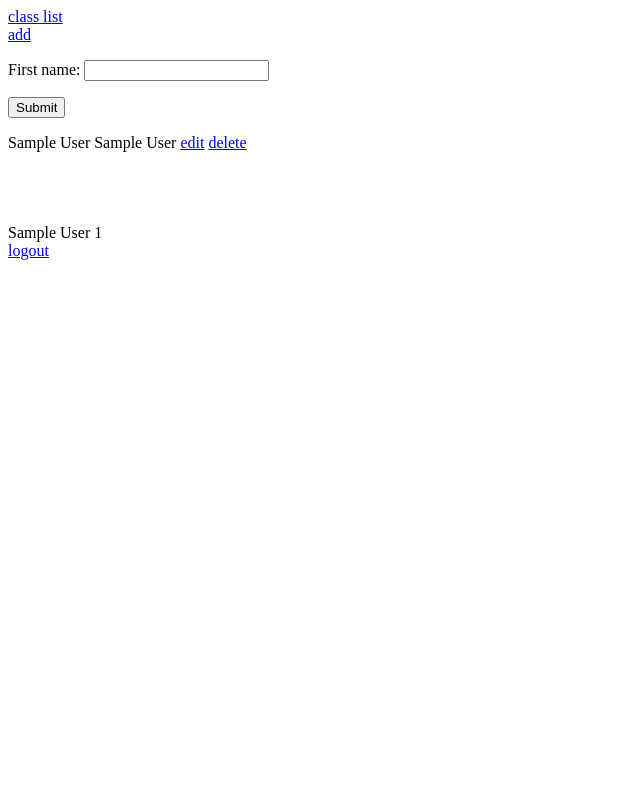
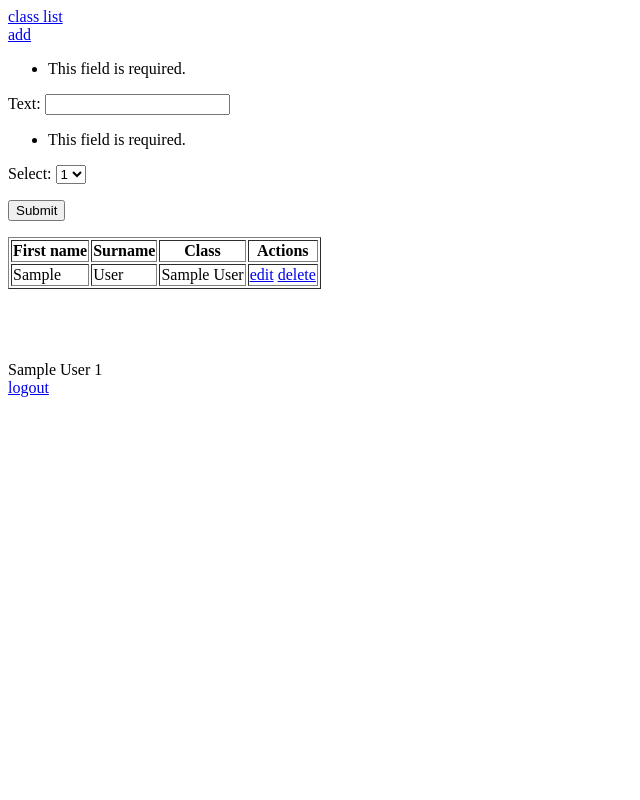
Before and after one commit to dani37x/School, a Django app: page / in a window 1280 px wide. Shown: the whole page, without its empty margins (0-640 px from the left). Run offline with Django 4.2, Linux system fonts and the light colour scheme; a user stored in the database is signed in; tables that the repository leaves empty hold one stand-in row (values such as "Sample post").

Commit message:
different way to create form -  without inheritance from model

```diff
--- a/mysite/school/forms.py
+++ b/mysite/school/forms.py
@@ -10,3 +10,14 @@ class StudentSearchForm(forms.ModelForm):
     def __init__(self, *args, **kwargs):
         super().__init__(*args, **kwargs)
         self.fields['first_name'].required = False
+
+
+CHOICES= (
+('ME', '1'),
+('YOU', '2'),
+('WE', '3'),
+)
+
+class SearchForm(forms.Form):
+    text = forms.CharField(max_length=100)
+    select = forms.CharField(widget=forms.Select(choices=CHOICES))
--- a/mysite/school/templates/school/student_list.html
+++ b/mysite/school/templates/school/student_list.html
@@ -4,19 +4,27 @@
 
 <form method="get">
     {{form.as_p}}
+
     <input type="submit">
 </form>
 
-
-{% for obj in object_list %}
-    {{obj.first_name}}
-    {{obj.surname}}
-    {{obj.school_class}}
-    <a href="{% url 'school:school-update' obj.id %}">edit</a>
-    <a href="{% url 'school:school-delete' obj.id %}">delete</a>
-    <br>
-{% endfor %}
-
+<table border="1px">
+        <th>First name</th>
+        <th>Surname</th>
+        <th>Class</th>
+        <th>Actions</th>
+    {% for obj in object_list %}
+        <tr>
+            <td>{{obj.first_name}}</td>
+            <td>{{obj.surname}}</td>
+            <td>{{obj.school_class}}</td>
+            <td>
+                <a href="{% url 'school:school-update' obj.id %}">edit</a>
+                <a href="{% url 'school:school-delete' obj.id %}">delete</a>
+            </td>
+        </tr>
+    {% endfor %}
+</table>
 <br>
 <br>
 <br>
--- a/mysite/school/views.py
+++ b/mysite/school/views.py
@@ -4,7 +4,7 @@ from django.shortcuts import render
 from django.views.generic.list import ListView
 
 from .models import Student, Student_Class
-from .forms import StudentSearchForm
+from .forms import StudentSearchForm, SearchForm
 
 from .reports import students_summary
 from .reports import students_in_class
@@ -18,9 +18,11 @@ class StudentListView(ListView):
 
     def get_context_data(self,*, object_list=None, **kwargs):
         context = object_list if object_list is not None else self.object_list
-        form = StudentSearchForm(self.request.GET)
+        # form = StudentSearchForm(self.request.GET)
+        form = SearchForm(self.request.GET)
         if form.is_valid():
-            searching_field = form.cleaned_data.get('first_name', '')
+            searching_field = form.cleaned_data.get('text','')
+            # searching_field = form.cleaned_data.get('first_name', '')
             try:
                 int_value = int(searching_field)
                 context = context.filter(age=int_value)
```
